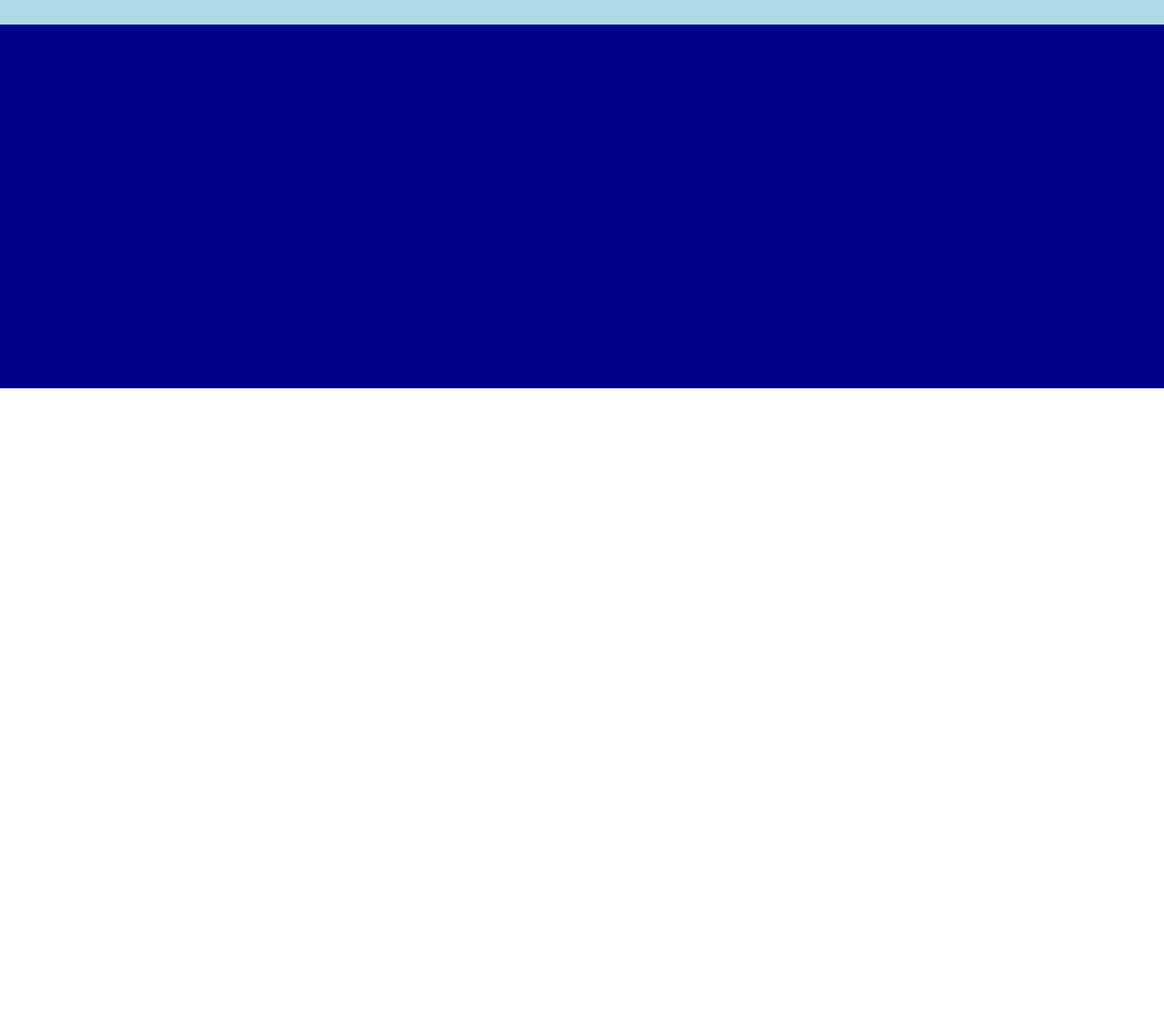
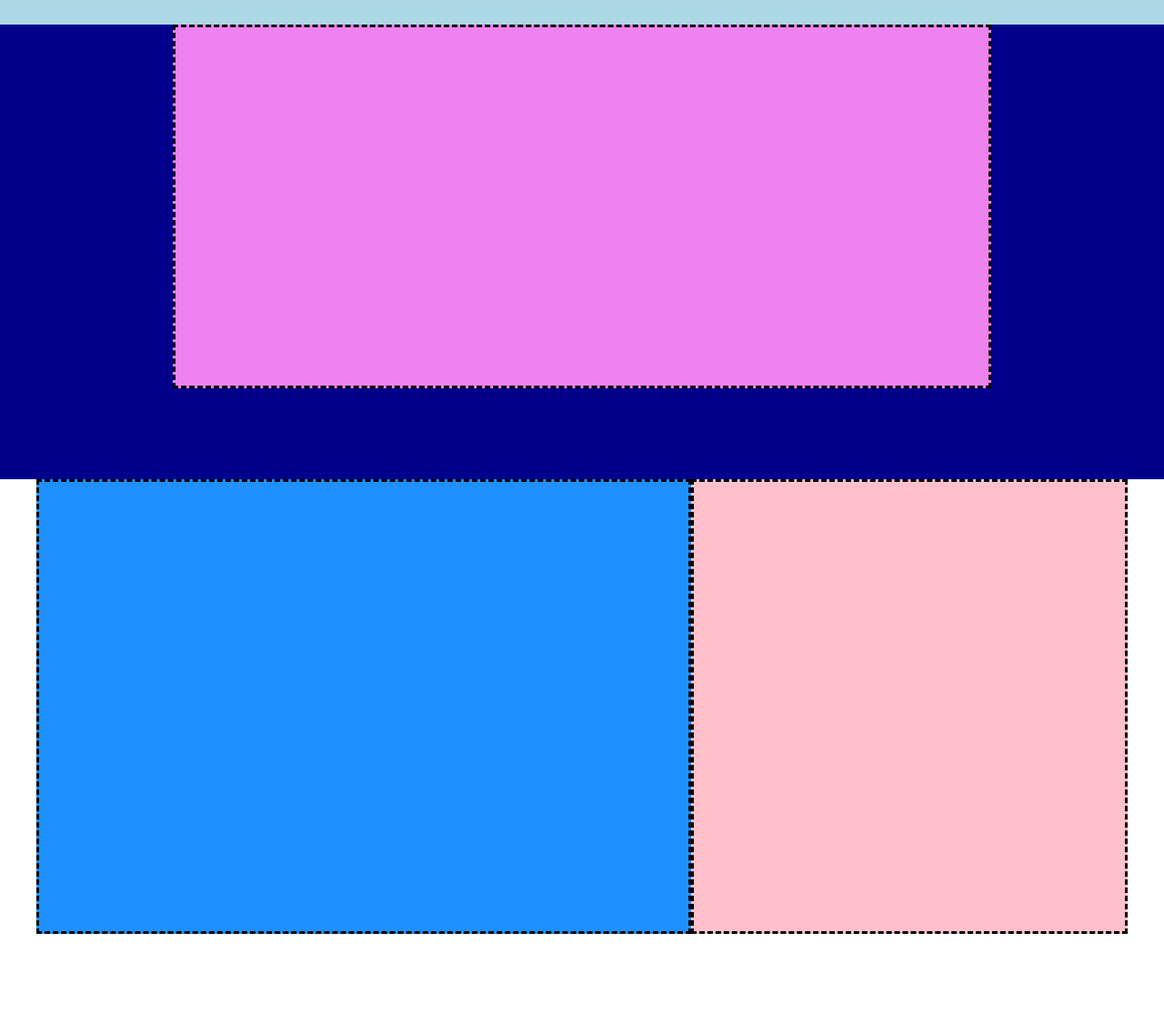
Before and after one commit to AlessandroMungai/htmlcss-struttura-discord, a plain HTML site: page index.html in a window 1280 px wide. Shown: the part 73-1198 px from the top of the page at 91% size. Before the commit the page ends 800 px from the top, so only its background shows below. Drawn offline with Linux system fonts and the light colour scheme.

Commit message:
seconda-section

```diff
--- a/css/Style.css
+++ b/css/Style.css
@@ -34,7 +34,7 @@ LAYOUT
 .my-row {
     display: flex;
     flex-wrap: wrap;
-    padding: 20px;
+    padding-top: 20px;
 }
 
 .my-col-logohead{
@@ -52,6 +52,34 @@ LAYOUT
 nav{
     display: inline-block;
 }
+
+
+.my-row-first{
+    display: flex;
+    justify-content: center;
+    align-items: center;
+}
+
+.my-col-first{
+    width: 75%;
+
+}
+
+.my-row-second{
+    display: flex;
+
+}
+
+.my-col-second-one{
+    width: 60%;
+}
+
+.my-col-second-two{
+    width: 40%;
+}
+
+
+
 
 /*-------
 
@@ -96,10 +124,27 @@ DEBUG
 
 .first-section{
     background-color: #00008B;
-    height: 400px;
+    height: 500px;
 }
 
 .my-col-first{
     background-color: #EE82EE;
-    height: 250px;
+    height: 400px;
+    border: dashed black;
 }
+
+.second-section{
+    height: 600px;
+}
+
+.my-col-second-one{
+    background-color: #1E90FF;
+    height: 500px;
+    border: dashed black;
+}
+
+.my-col-second-two{
+    background-color: #FFC0CB;
+    height: 500px;
+    border: dashed black;
+}
--- a/index.html
+++ b/index.html
@@ -60,11 +60,13 @@
 
         </header>
 
+        <main>
+
             <section class="first-section">
 
                 <div class="container">
 
-                    <div class="my-row">
+                    <div class="my-row-first">
 
                         <div class="my-col-first">
 
@@ -73,14 +75,39 @@
 
                     </div>
 
+                </div>
+
+            </section>
+
+            <section class="second-section">
+
+                <div class="container">
+
+                    <div class="my-row-second">
+
+                        <div class="my-col-second-one">
 
 
+                        </div>
 
+                        <div class="my-col-second-two">
+
+
+                        </div>
+
+                    </div>
 
 
                 </div>
 
             </section>
 
+
+
+
+
+
+        </main>
+
     </body>
 </html>
```
